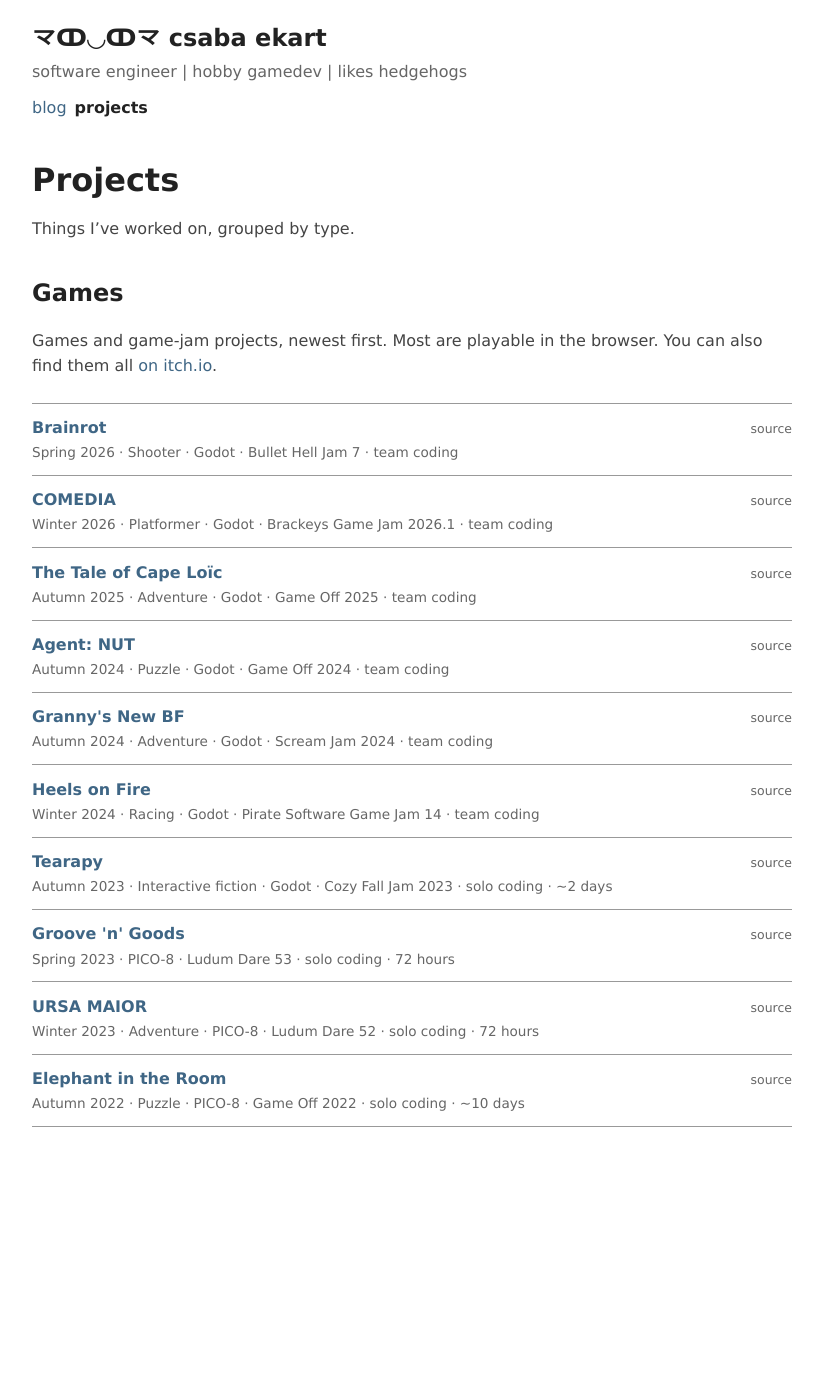
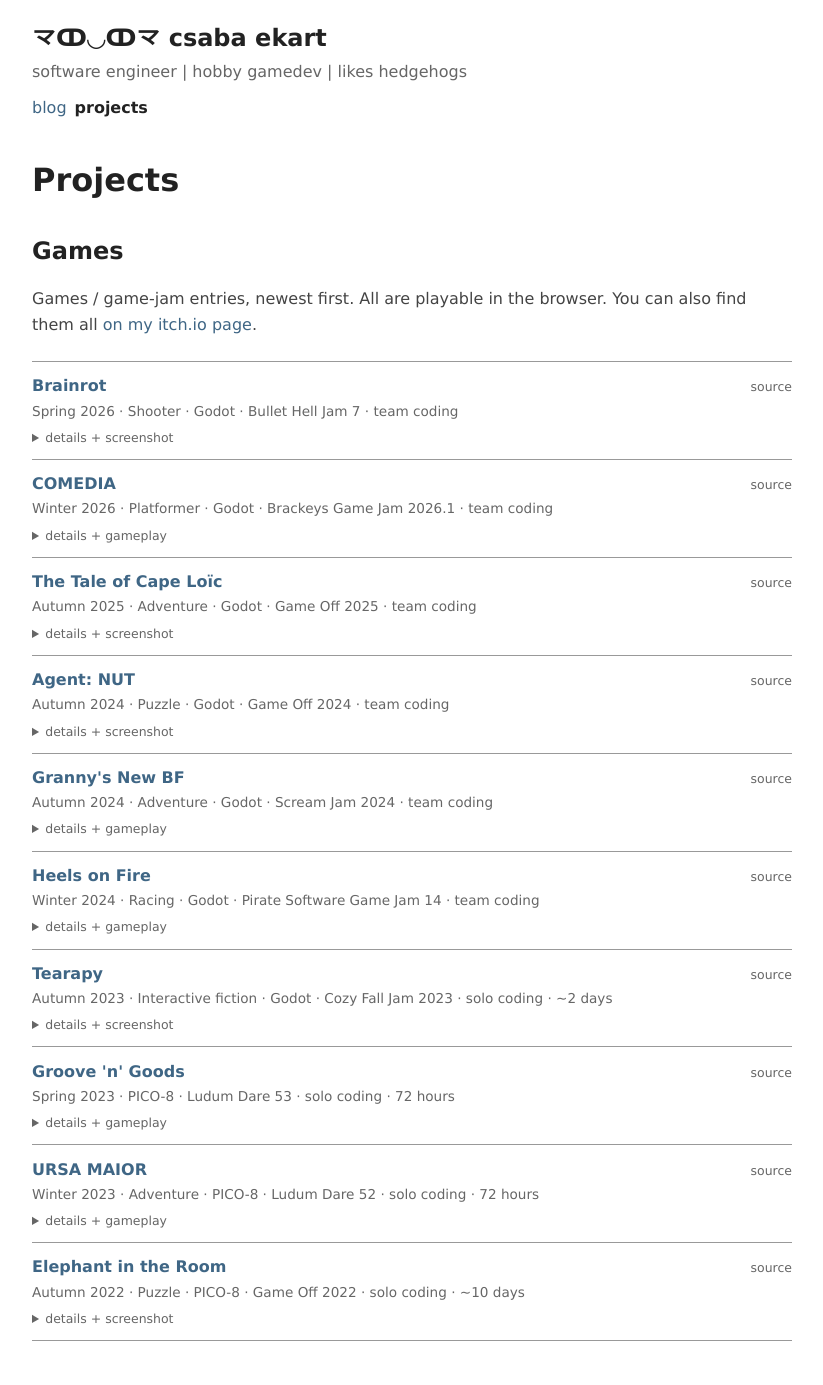
Before and after one commit to ekaktusz/ekaktusz.github.io, a Jekyll site: the page built from projects.md, in a window 1280 px wide. Shown: the whole page, without its empty margins (228-1051 px from the left). Built offline with Jekyll 4.4.1, drawn with Linux system fonts in a browser that asks for light colours; before the commit the page ends 1171 px from its top, so only the background shows below that.

Commit message:
polish on proejcts page

```diff
--- a/index.html
+++ b/index.html
@@ -3,7 +3,9 @@
 title: Blog
 ---
 
-<p>Hello there! I'm Csaba, a software engineer from Budapest. I enjoy building games, working close to the native stack, and making things work.</p>
+<p>
+  I'm Csaba, software engineer from Budapest. I enjoy building games, native stuff and generally just solving problems and making things work. This is my blog.
+</p>
 
 <p class="contact-links">
   {% if site.footer-links.email %}<a href="mailto:{{ site.footer-links.email }}">email</a>{% endif %}
--- a/projects.md
+++ b/projects.md
@@ -4,12 +4,10 @@
 permalink: /projects/
 ---
 
-Things I've worked on, grouped by type.
-
 ## Games
 
-Games and game-jam projects, newest first. Most are playable in the browser.
-You can also find them all [on itch.io](https://ekaktusz.itch.io/).
+Games / game-jam entries, newest first. All are playable in the browser.
+You can also find them all [on my itch.io page](https://ekaktusz.itch.io/).
 
 <ul class="project-list">
   <li>
@@ -18,6 +16,11 @@
       <a class="project-source" href="https://github.com/ekaktusz/bullet-hell-jam-7">source</a>
     </span>
     <span class="project-meta">Spring 2026 · Shooter · Godot · Bullet Hell Jam 7 · team coding</span>
+    <details class="project-details">
+      <summary>details + screenshot</summary>
+      <p>Fight back a cloud of negative thoughts with positivity while dodging enough fire to keep your brain from frying. I worked on programming as part of Gerappa Games.</p>
+      <img src="/images/games/brainrot.png" alt="Brainrot gameplay with the player fighting enemies in a colorful arena" loading="lazy">
+    </details>
   </li>
   <li>
     <span class="project-heading">
@@ -25,6 +28,11 @@
       <a class="project-source" href="https://github.com/danigeri/Brackeys-Game-Jam">source</a>
     </span>
     <span class="project-meta">Winter 2026 · Platformer · Godot · Brackeys Game Jam 2026.1 · team coding</span>
+    <details class="project-details">
+      <summary>details + gameplay</summary>
+      <p>A ballet in three acts: control the stagehands and help Lev Ticklov dance through an adaptation of Dante's Divine Comedy. I worked on programming.</p>
+      <img src="/images/games/comedia.gif" alt="Animated gameplay from COMEDIA showing its theatrical platforming" loading="lazy">
+    </details>
   </li>
   <li>
     <span class="project-heading">
@@ -32,6 +40,11 @@
       <a class="project-source" href="https://github.com/danigeri/AnchorAndAlmanac">source</a>
     </span>
     <span class="project-meta">Autumn 2025 · Adventure · Godot · Game Off 2025 · team coding</span>
+    <details class="project-details">
+      <summary>details + screenshot</summary>
+      <p>Navigate the rough waters of Cape Loïc and uncover the mystery surrounding your father's disappearance. I worked on programming.</p>
+      <img src="/images/games/the-tale-of-cape-loic.jpg" alt="The Tale of Cape Loïc gameplay on the open sea" loading="lazy">
+    </details>
   </li>
   <li>
     <span class="project-heading">
@@ -39,6 +52,11 @@
       <a class="project-source" href="https://github.com/ekaktusz/squirrel-in-the-forest">source</a>
     </span>
     <span class="project-meta">Autumn 2024 · Puzzle · Godot · Game Off 2024 · team coding</span>
+    <details class="project-details">
+      <summary>details + screenshot</summary>
+      <p>Complete missions for the N.U.T. secret agency, collecting nuts while remaining undetected. I worked on programming.</p>
+      <img src="/images/games/agent-nut.jpg" alt="Agent NUT sneaking through a pixel-art mission" loading="lazy">
+    </details>
   </li>
   <li>
     <span class="project-heading">
@@ -46,6 +64,11 @@
       <a class="project-source" href="https://github.com/ekaktusz/screamjam2024">source</a>
     </span>
     <span class="project-meta">Autumn 2024 · Adventure · Godot · Scream Jam 2024 · team coding</span>
+    <details class="project-details">
+      <summary>details + gameplay</summary>
+      <p>Help Granny find a partner for a visiting photographer's couples portrait—with multiple endings shaped by your choices. I worked on programming.</p>
+      <img src="/images/games/grannys-new-bf.gif" alt="Animated gameplay from Granny's New BF in its spooky village" loading="lazy">
+    </details>
   </li>
   <li>
     <span class="project-heading">
@@ -53,6 +76,11 @@
       <a class="project-source" href="https://github.com/danigeri/ItsSpreadingTheGame">source</a>
     </span>
     <span class="project-meta">Winter 2024 · Racing · Godot · Pirate Software Game Jam 14 · team coding</span>
+    <details class="project-details">
+      <summary>details + gameplay</summary>
+      <p>Keep Jean-Claude Van Damme balanced between two trucks, spread as wide as possible, and dodge obstacles for a high score. I worked on programming.</p>
+      <img src="/images/games/heels-on-fire.gif" alt="Animated Heels on Fire gameplay with a character balancing between two trucks" loading="lazy">
+    </details>
   </li>
   <li>
     <span class="project-heading">
@@ -60,6 +88,11 @@
       <a class="project-source" href="https://github.com/ekaktusz/TeaParty">source</a>
     </span>
     <span class="project-meta">Autumn 2023 · Interactive fiction · Godot · Cozy Fall Jam 2023 · solo coding · ~2 days</span>
+    <details class="project-details">
+      <summary>details + screenshot</summary>
+      <p>Run a cozy autumn teahouse, listen to your customers' stories, and discover the blend that will warm each of their souls. I handled the programming.</p>
+      <img src="/images/games/tearapy.jpg" alt="Tearapy's cozy teahouse interior in warm autumn colors" loading="lazy">
+    </details>
   </li>
   <li>
     <span class="project-heading">
@@ -67,6 +100,11 @@
       <a class="project-source" href="https://github.com/ekaktusz/ld53delivery">source</a>
     </span>
     <span class="project-meta">Spring 2023 · PICO-8 · Ludum Dare 53 · solo coding · 72 hours</span>
+    <details class="project-details">
+      <summary>details + gameplay</summary>
+      <p>Buy low and sell high on the dance floor to repay the Bamboo Bandit before the party ends—without getting busted. I handled the programming.</p>
+      <img src="/images/games/groove-n-goods.gif" alt="Animated PICO-8 gameplay from Groove 'n' Goods on a busy dance floor" loading="lazy">
+    </details>
   </li>
   <li>
     <span class="project-heading">
@@ -74,6 +112,11 @@
       <a class="project-source" href="https://github.com/ekaktusz/harvest">source</a>
     </span>
     <span class="project-meta">Winter 2023 · Adventure · PICO-8 · Ludum Dare 52 · solo coding · 72 hours</span>
+    <details class="project-details">
+      <summary>details + gameplay</summary>
+      <p>Discover an alternate mythological story behind the Ursa Major constellation in this small PICO-8 adventure. I handled the programming.</p>
+      <img src="/images/games/ursa-maior.gif" alt="Animated PICO-8 gameplay from URSA MAIOR showing a bear exploring the forest" loading="lazy">
+    </details>
   </li>
   <li>
     <span class="project-heading">
@@ -81,5 +124,10 @@
       <a class="project-source" href="https://github.com/ekaktusz/elephant">source</a>
     </span>
     <span class="project-meta">Autumn 2022 · Puzzle · PICO-8 · Game Off 2022 · solo coding · ~10 days</span>
+    <details class="project-details">
+      <summary>details + screenshot</summary>
+      <p>A compact puzzle game built around the phrase “elephant in the room,” with small levels that introduce new mechanics along the way. I handled the programming.</p>
+      <img src="/images/games/elephant-in-the-room.png" alt="Elephant in the Room's pixel-art elephant and mouse puzzle" loading="lazy">
+    </details>
   </li>
 </ul>
--- a/style.scss
+++ b/style.scss
@@ -398,6 +398,39 @@
   font-size: 0.85em;
 }
 
+.project-details {
+  margin-top: 0.35em;
+}
+
+.project-details summary {
+  width: fit-content;
+  color: var(--muted);
+  cursor: pointer;
+  font-size: 0.78em;
+}
+
+.project-details summary:hover {
+  color: var(--text);
+  text-decoration: underline;
+}
+
+.project-details summary:focus-visible {
+  outline: 2px solid currentColor;
+  outline-offset: 3px;
+}
+
+.project-details p {
+  margin: 0.65em 0;
+  font-size: 0.9em;
+}
+
+.project-details img {
+  display: block;
+  max-height: 430px;
+  border: 1px solid var(--border);
+  object-fit: contain;
+}
+
 .post-navigation {
   display: grid;
   grid-template-columns: repeat(2, minmax(0, 1fr));
```
Also changed, not shown: images/games/agent-nut.jpg (added), images/games/brainrot.png (added), images/games/comedia.gif (added), images/games/elephant-in-the-room.png (added), images/games/heels-on-fire.gif (added), images/games/tearapy.jpg (added), images/games/the-tale-of-cape-loic.jpg (added), 3 other files.
